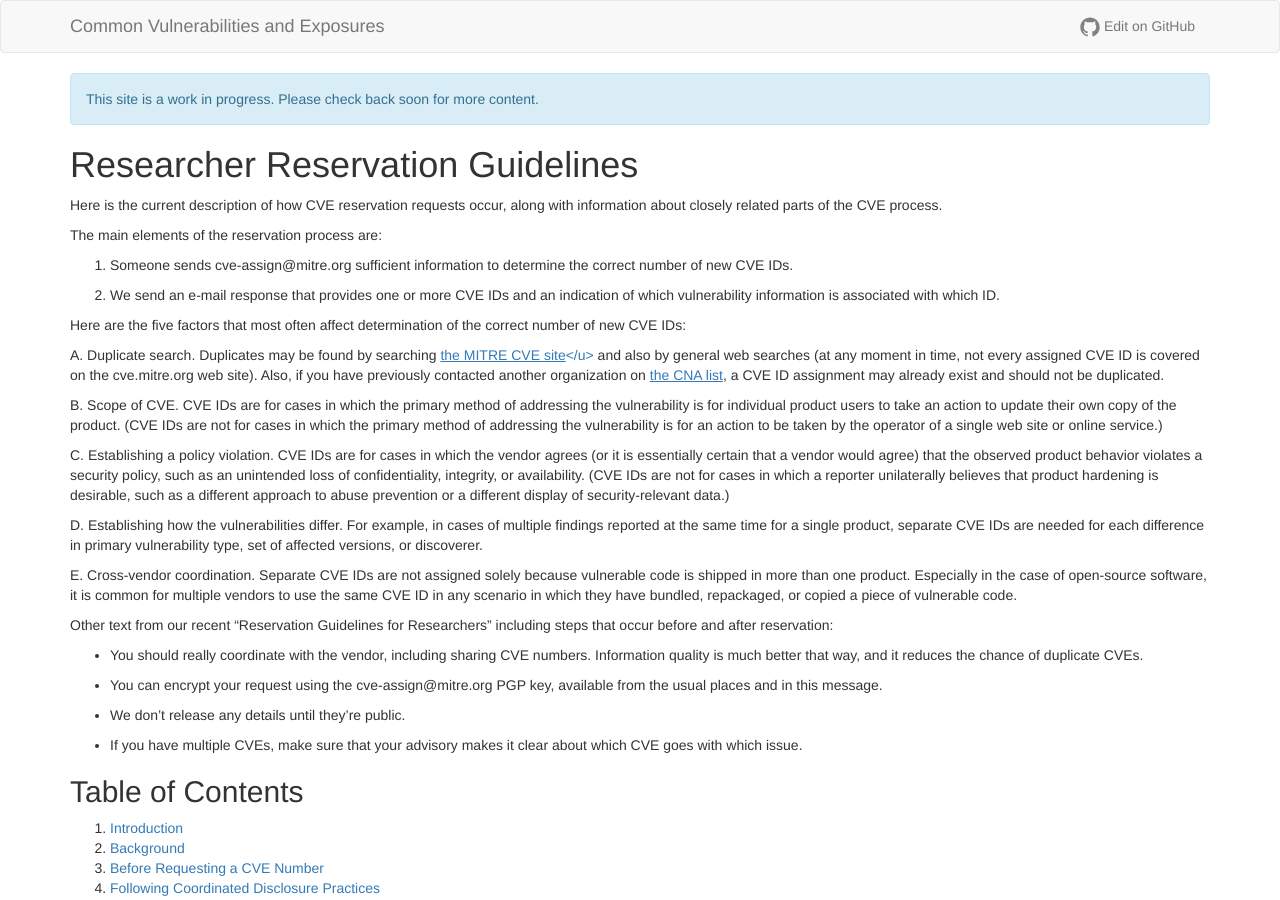
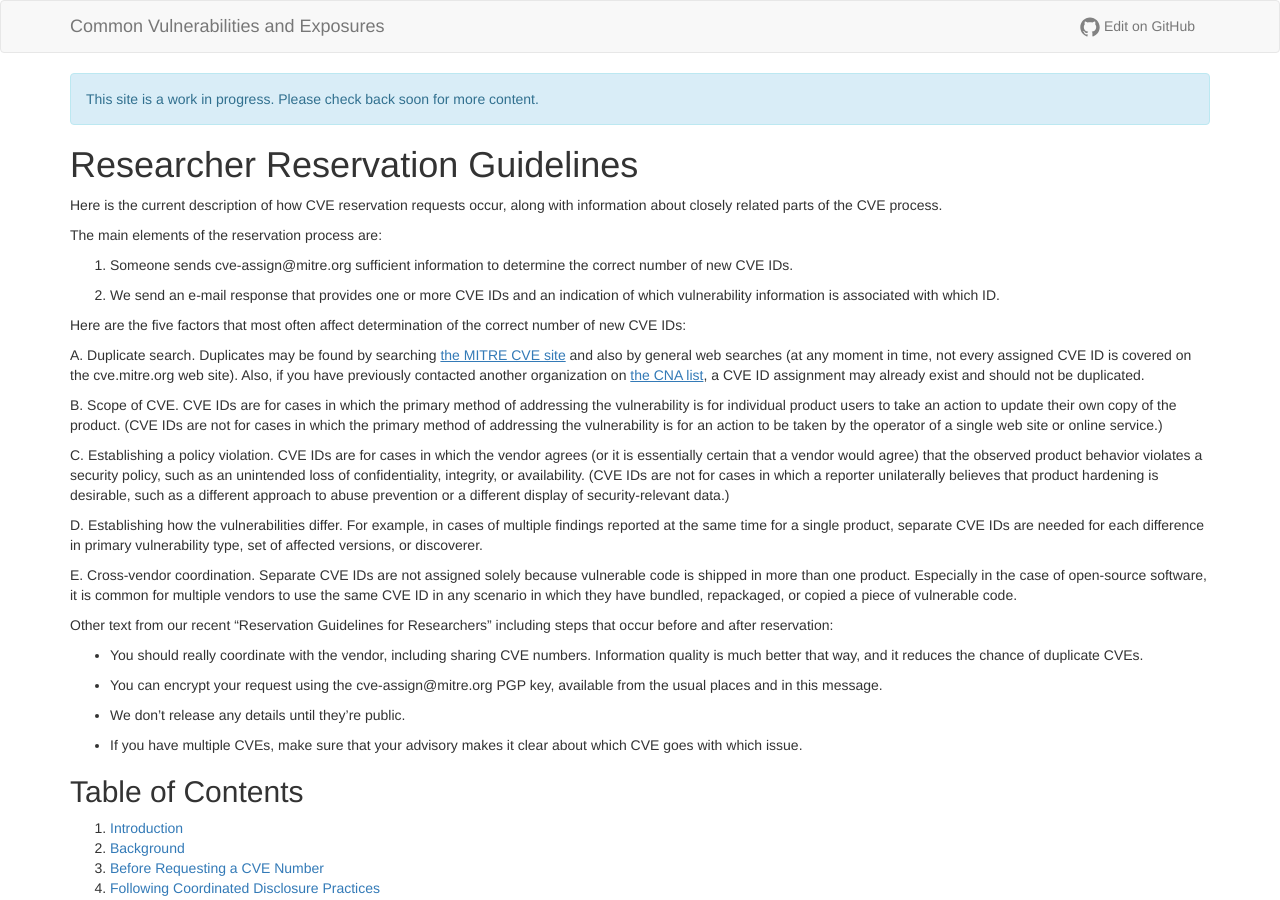
Before and after one commit to CVEProject/cveproject.github.io, a Jekyll site: the page built from requester/reservation-guidelines.md, in a window 1280 px wide and 900 px high. Built offline with Jekyll 4.4.1, drawn with Linux system fonts in a browser that asks for light colours; nearby versions of some CDN libraries.

Commit message:
minor edit - remove extra format tag

```diff
--- a/requester/reservation-guidelines.md
+++ b/requester/reservation-guidelines.md
@@ -19,7 +19,7 @@ Here are the five factors that most often affect determination of the
 correct number of new CVE IDs:
 
 A. Duplicate search. Duplicates may be found by searching
-[<u>the MITRE CVE site</u></u>](http://cve.mitre.org/cve/cve.html) and also by general web searches (at
+[<u>the MITRE CVE site</u>](http://cve.mitre.org/cve/cve.html) and also by general web searches (at
 any moment in time, not every assigned CVE ID is covered on the
 cve.mitre.org web site). Also, if you have previously contacted
 another organization on [<u>the CNA list</u>](http://cve.mitre.org/cve/cna.html), a
```
